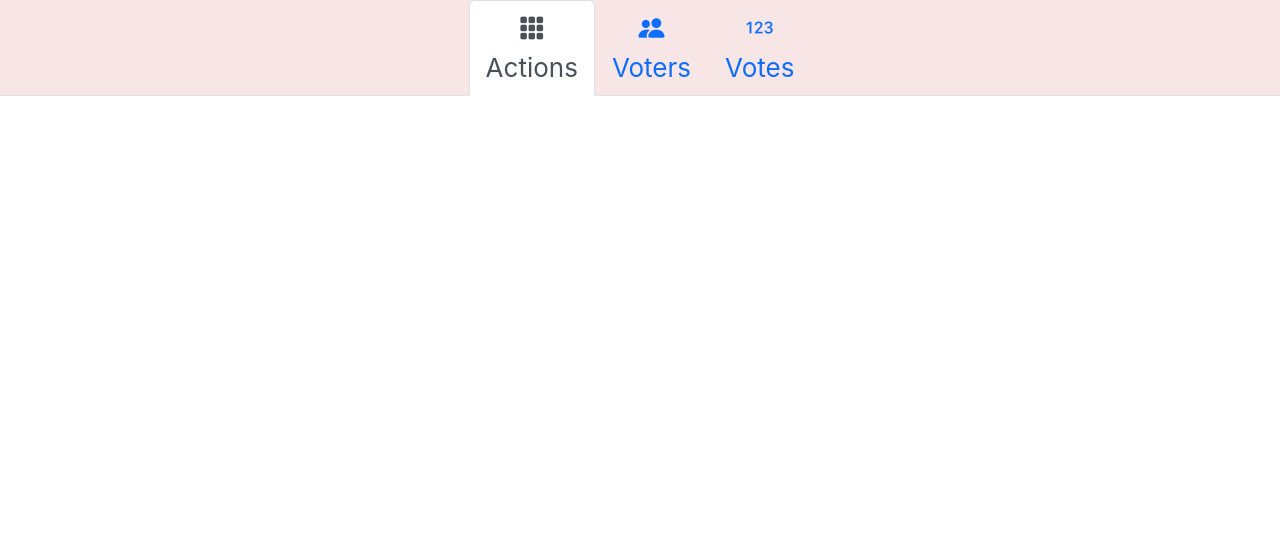
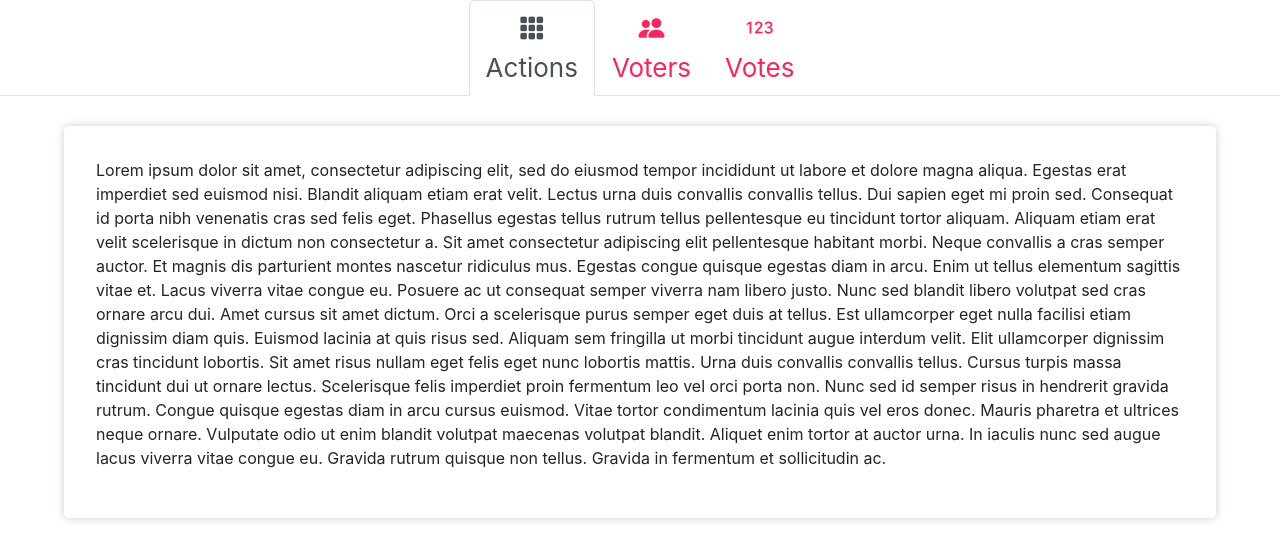
Before and after one commit to mwchben/ledgers, a React (Create React App) app in the folder client/: page / in a window 1280 px wide. Shown: the top 560 px of the page. Built offline with nearby package versions, Linux system fonts and the light colour scheme.

Commit message:
moderator page almost complete

```diff
--- a/client/src/css/home.css
+++ b/client/src/css/home.css
@@ -165,7 +165,7 @@ a {
 
 .hr {
   height: 2px;
-  margin: 10px 0 10px 0;
+  margin: 10px 0 10p x 0;
 }
 .foot-lnk {
   text-align: center;
--- a/client/src/css/moderator.css
+++ b/client/src/css/moderator.css
@@ -1,11 +1,33 @@
 .main {
   text-align: center;
-  background-color: #f8e5e5;
-  /* min-height: auto; */
+  /* background-color: #f8e5e5; */
+  /* min-height: 100hv; */
   /* display: flex;
   flex-direction: row; */
   align-items: center;
   justify-content: center;
   font-size: calc(10px + 2vmin);
   color: #000000;
+  margin: 0;
+  margin-bottom: 30px;
 }
+
+.nav-link {
+  color: #fa255e;
+}
+
+.content {
+  width: 90%;
+  background: #fff;
+  margin: 0 auto;
+  /* margin-top: -3em; */
+  box-shadow: 0px 0px 10px 0px rgba(0, 0, 0, 0.2);
+  border-radius: 5px;
+  padding: 2em;
+}
+
+h1.title {
+  margin: 0;
+  padding-bottom: 0.4em;
+  border-bottom: 1px dotted rgba(0, 0, 0, 0.2);
+}
--- a/client/src/pages/Moderator.js
+++ b/client/src/pages/Moderator.js
@@ -26,6 +26,36 @@ export default function Moderator() {
                 </ul>
             </div>
 
+            <div class="tab-content content" id="myTabContent">
+                <div class="tab-pane fade show active" id="actions-tab-pane" role="tabpanel" aria-labelledby="actions-tab" tabindex="0">
+                    <p>
+                        Lorem ipsum dolor sit amet, consectetur adipiscing elit, sed do eiusmod tempor incididunt ut labore et dolore magna aliqua. Egestas erat imperdiet sed euismod nisi. Blandit aliquam etiam erat velit. Lectus urna duis convallis convallis tellus. Dui sapien eget mi proin sed. Consequat id porta nibh venenatis cras sed felis eget. Phasellus egestas tellus rutrum tellus pellentesque eu tincidunt tortor aliquam. Aliquam etiam erat velit scelerisque in dictum non consectetur a. Sit amet consectetur adipiscing elit pellentesque habitant morbi. Neque convallis a cras semper auctor. Et magnis dis parturient montes nascetur ridiculus mus.
+
+                        Egestas congue quisque egestas diam in arcu. Enim ut tellus elementum sagittis vitae et. Lacus viverra vitae congue eu. Posuere ac ut consequat semper viverra nam libero justo. Nunc sed blandit libero volutpat sed cras ornare arcu dui. Amet cursus sit amet dictum. Orci a scelerisque purus semper eget duis at tellus. Est ullamcorper eget nulla facilisi etiam dignissim diam quis. Euismod lacinia at quis risus sed. Aliquam sem fringilla ut morbi tincidunt augue interdum velit. Elit ullamcorper dignissim cras tincidunt lobortis. Sit amet risus nullam eget felis eget nunc lobortis mattis. Urna duis convallis convallis tellus.
+
+                        Cursus turpis massa tincidunt dui ut ornare lectus. Scelerisque felis imperdiet proin fermentum leo vel orci porta non. Nunc sed id semper risus in hendrerit gravida rutrum. Congue quisque egestas diam in arcu cursus euismod. Vitae tortor condimentum lacinia quis vel eros donec. Mauris pharetra et ultrices neque ornare. Vulputate odio ut enim blandit volutpat maecenas volutpat blandit. Aliquet enim tortor at auctor urna. In iaculis nunc sed augue lacus viverra vitae congue eu. Gravida rutrum quisque non tellus. Gravida in fermentum et sollicitudin ac.
+                    </p>
+                </div>
+                <div class="tab-pane fade" id="voters-tab-pane" role="tabpanel" aria-labelledby="voters-tab" tabindex="0">
+                    <p>
+                        Lorem ipsum dolor sit amet, consectetur adipiscing elit, sed do eiusmod tempor incididunt ut labore et dolore magna aliqua. Egestas erat imperdiet sed euismod nisi. Blandit aliquam etiam erat velit. Lectus urna duis convallis convallis tellus. Dui sapien eget mi proin sed. Consequat id porta nibh venenatis cras sed felis eget. Phasellus egestas tellus rutrum tellus pellentesque eu tincidunt tortor aliquam. Aliquam etiam erat velit scelerisque in dictum non consectetur a. Sit amet consectetur adipiscing elit pellentesque habitant morbi. Neque convallis a cras semper auctor. Et magnis dis parturient montes nascetur ridiculus mus.
+
+                        Egestas congue quisque egestas diam in arcu. Enim ut tellus elementum sagittis vitae et. Lacus viverra vitae congue eu. Posuere ac ut consequat semper viverra nam libero justo. Nunc sed blandit libero volutpat sed cras ornare arcu dui. Amet cursus sit amet dictum. Orci a scelerisque purus semper eget duis at tellus. Est ullamcorper eget nulla facilisi etiam dignissim diam quis. Euismod lacinia at quis risus sed. Aliquam sem fringilla ut morbi tincidunt augue interdum velit. Elit ullamcorper dignissim cras tincidunt lobortis. Sit amet risus nullam eget felis eget nunc lobortis mattis. Urna duis convallis convallis tellus.
+
+                        Cursus turpis massa tincidunt dui ut ornare lectus. Scelerisque felis imperdiet proin fermentum leo vel orci porta non. Nunc sed id semper risus in hendrerit gravida rutrum. Congue quisque egestas diam in arcu cursus euismod. Vitae tortor condimentum lacinia quis vel eros donec. Mauris pharetra et ultrices neque ornare. Vulputate odio ut enim blandit volutpat maecenas volutpat blandit. Aliquet enim tortor at auctor urna. In iaculis nunc sed augue lacus viverra vitae congue eu. Gravida rutrum quisque non tellus. Gravida in fermentum et sollicitudin ac.
+                    </p>
+                </div>
+                <div class="tab-pane fade" id="votes-tab-pane" role="tabpanel" aria-labelledby="votes-tab" tabindex="0">
+                    <p>
+                        Lorem ipsum dolor sit amet, consectetur adipiscing elit, sed do eiusmod tempor incididunt ut labore et dolore magna aliqua. Egestas erat imperdiet sed euismod nisi. Blandit aliquam etiam erat velit. Lectus urna duis convallis convallis tellus. Dui sapien eget mi proin sed. Consequat id porta nibh venenatis cras sed felis eget. Phasellus egestas tellus rutrum tellus pellentesque eu tincidunt tortor aliquam. Aliquam etiam erat velit scelerisque in dictum non consectetur a. Sit amet consectetur adipiscing elit pellentesque habitant morbi. Neque convallis a cras semper auctor. Et magnis dis parturient montes nascetur ridiculus mus.
+
+                        Egestas congue quisque egestas diam in arcu. Enim ut tellus elementum sagittis vitae et. Lacus viverra vitae congue eu. Posuere ac ut consequat semper viverra nam libero justo. Nunc sed blandit libero volutpat sed cras ornare arcu dui. Amet cursus sit amet dictum. Orci a scelerisque purus semper eget duis at tellus. Est ullamcorper eget nulla facilisi etiam dignissim diam quis. Euismod lacinia at quis risus sed. Aliquam sem fringilla ut morbi tincidunt augue interdum velit. Elit ullamcorper dignissim cras tincidunt lobortis. Sit amet risus nullam eget felis eget nunc lobortis mattis. Urna duis convallis convallis tellus.
+
+                        Cursus turpis massa tincidunt dui ut ornare lectus. Scelerisque felis imperdiet proin fermentum leo vel orci porta non. Nunc sed id semper risus in hendrerit gravida rutrum. Congue quisque egestas diam in arcu cursus euismod. Vitae tortor condimentum lacinia quis vel eros donec. Mauris pharetra et ultrices neque ornare. Vulputate odio ut enim blandit volutpat maecenas volutpat blandit. Aliquet enim tortor at auctor urna. In iaculis nunc sed augue lacus viverra vitae congue eu. Gravida rutrum quisque non tellus. Gravida in fermentum et sollicitudin ac.
+                    </p>
+                </div>
+            </div>
+
         </>
     );
 };
```
